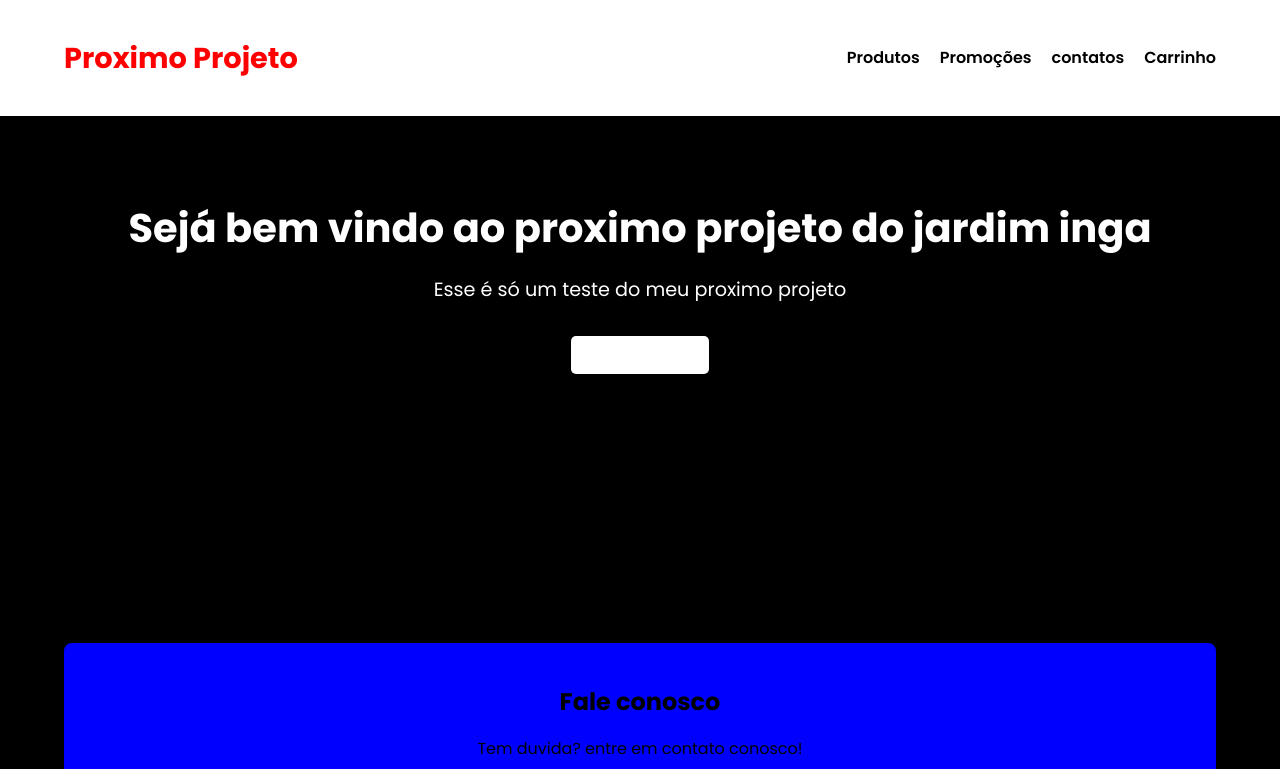
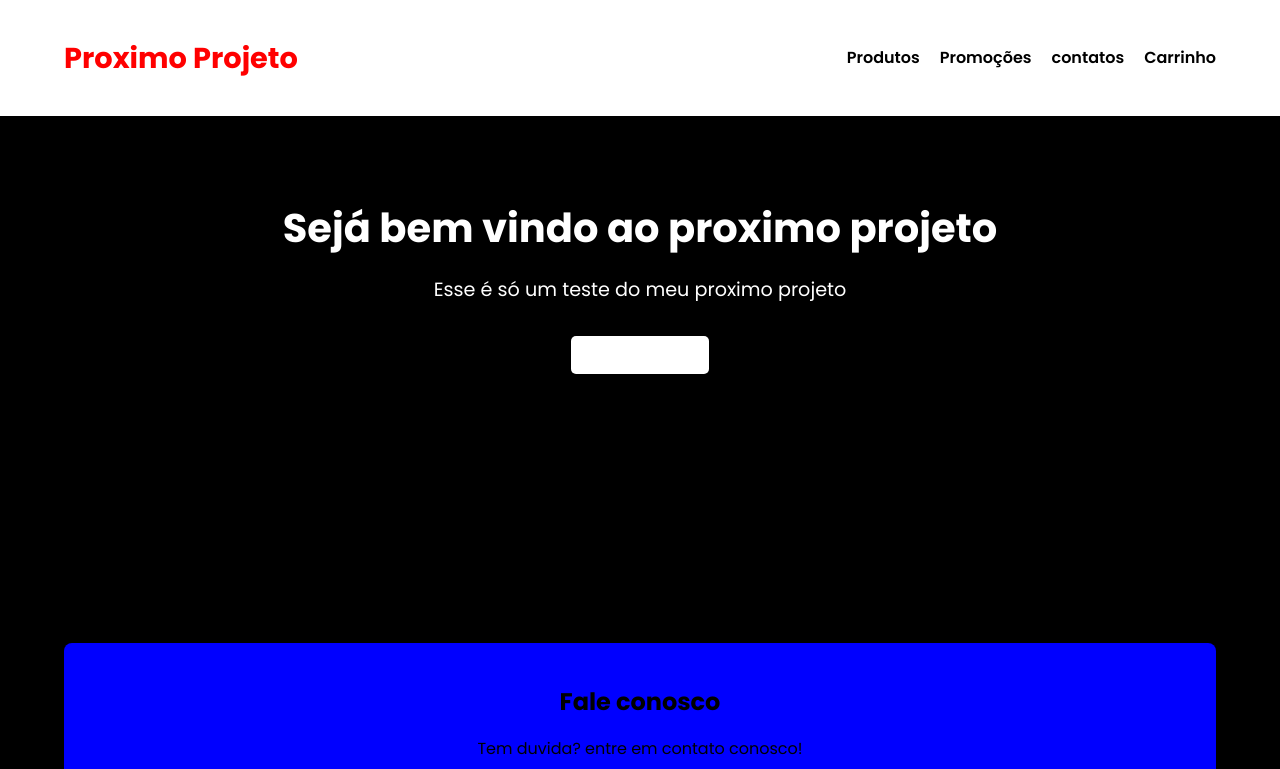
Before and after one commit to pedrohenri9398/Farmacia, a website built with Vite: page Farmacia-online/index.html in a window 1280 px wide. Shown: the top 769 px of the page. Built offline with nearby package versions, Linux system fonts and the light colour scheme; no server answers.

Commit message:
Updated index.html

```diff
--- a/Farmacia-online/index.html
+++ b/Farmacia-online/index.html
@@ -22,7 +22,7 @@
     </header>
     <main>
       <section id="banner-promocional" class="container">
-        <h2>Sejá bem vindo ao proximo projeto do jardim inga</h2>
+        <h2>Sejá bem vindo ao proximo projeto</h2>
         <p> Esse é só um teste do meu proximo projeto</p>
         <button>Ver produtos</button>
       </section>
```
